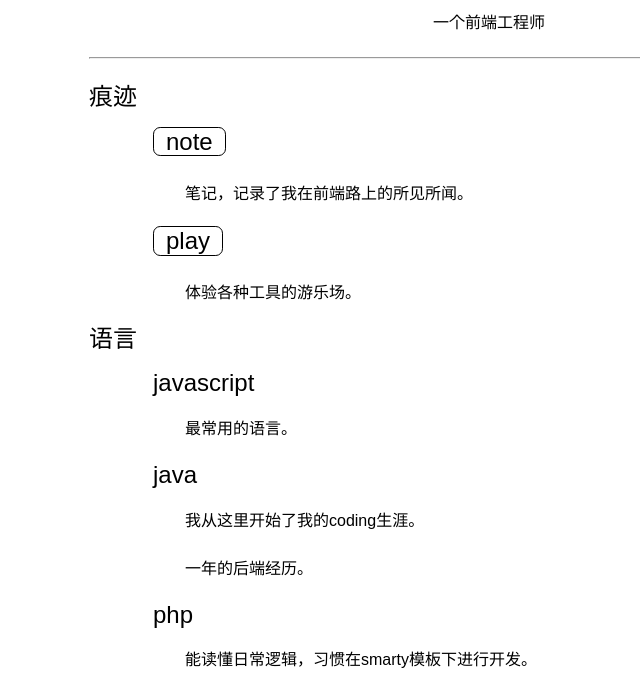
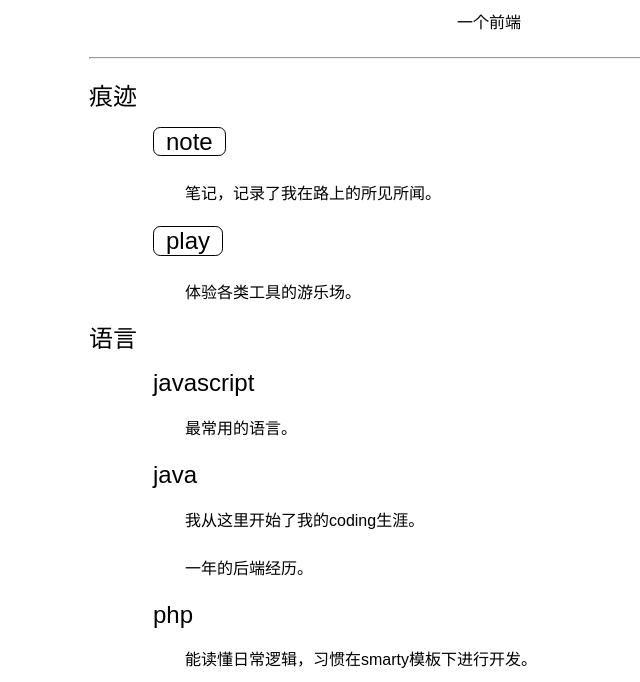
Before and after one commit to butsalt/butsalt.github.io, a website built with webpack: page index.html in a window 1280 px wide. Shown: the part 118-800 px from the top of the page, without its empty margins (151-791 px from the left). Built offline with nearby package versions, Linux system fonts and the light colour scheme.

Commit message:
update introduce

```diff
--- a/index.html
+++ b/index.html
@@ -12,7 +12,7 @@
     <h1>Hi，我是</h1>
     <div>
         <p>孙雨珩</p>
-        <p>一个前端工程师</p>
+        <p>一个前端</p>
     </div>
     <hr/>
 </header>
@@ -28,7 +28,7 @@
                 note
             </a>
         </h1>
-        <p>笔记，记录了我在前端路上的所见所闻。</p>
+        <p>笔记，记录了我在路上的所见所闻。</p>
     </article>
     <article>
         <h1>
@@ -40,7 +40,7 @@
                 play
             </a>
         </h1>
-        <p>体验各种工具的游乐场。</p>
+        <p>体验各类工具的游乐场。</p>
     </article>
     <h1>语言</h1>
     <article>
```
